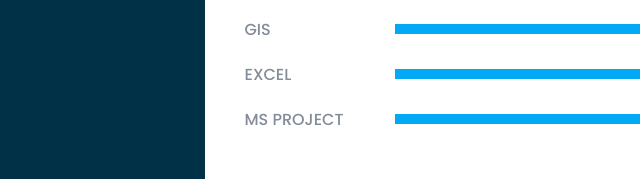
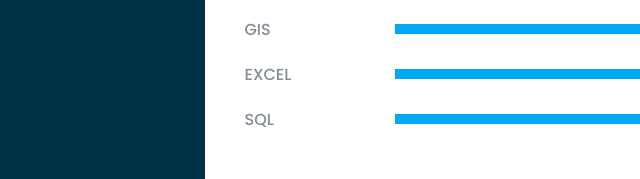
Before and after one commit to afkhoffmann/curriculo, a plain HTML site: page index.html in a window 1280 px wide. Shown: the part 1306-1485 px from the top of the page, 288-928 px from the left. Drawn offline with Linux system fonts and the light colour scheme.

Commit message:
Atualização de competências

```diff
--- a/index.html
+++ b/index.html
@@ -197,7 +197,7 @@
                         </div>
                     </div>
                     <div class="box">
-                        <h4>MS Project</h4>
+                        <h4>SQL</h4>
                         <div class="percent">
                             <div style="width: 80%;"></div>
                         </div>
```
